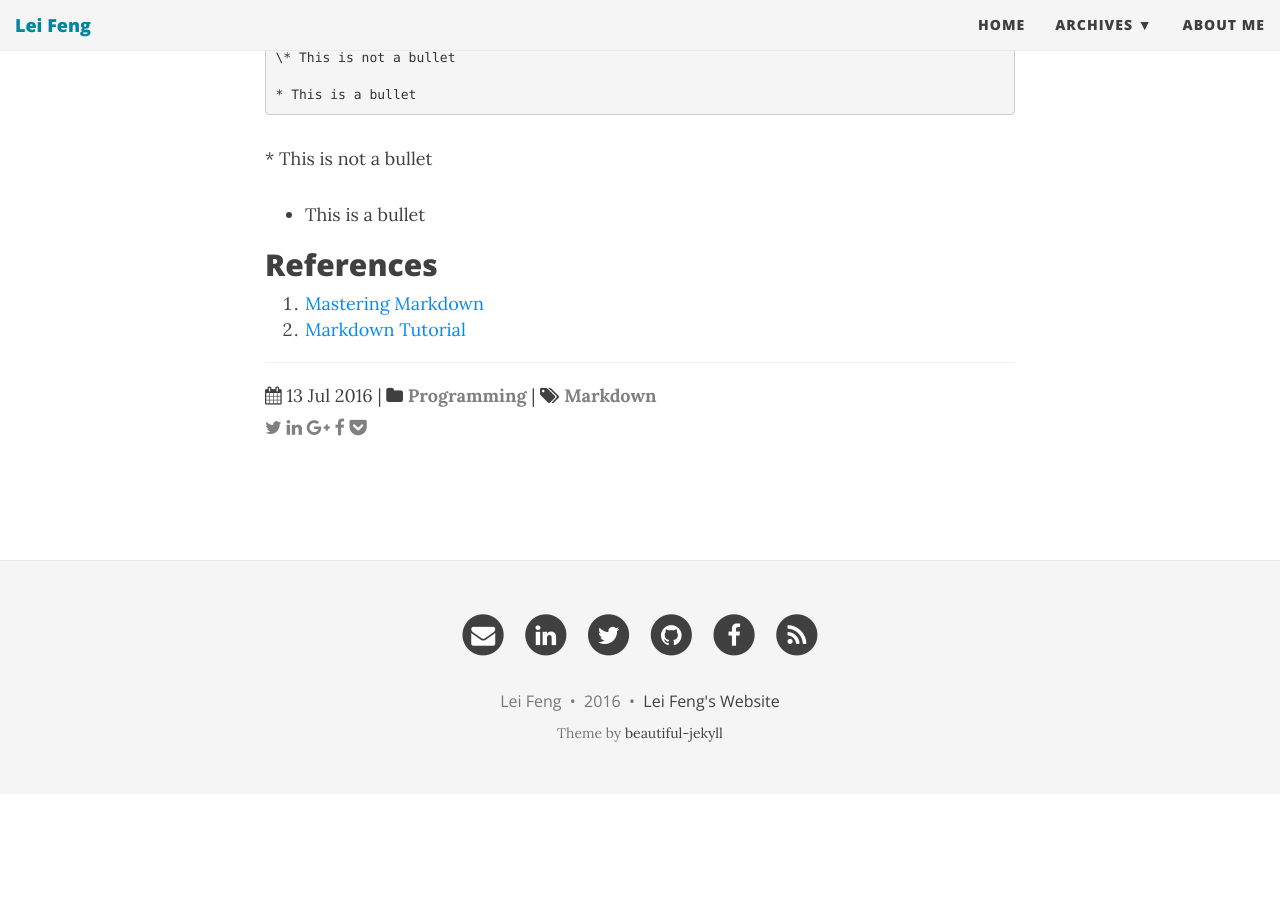
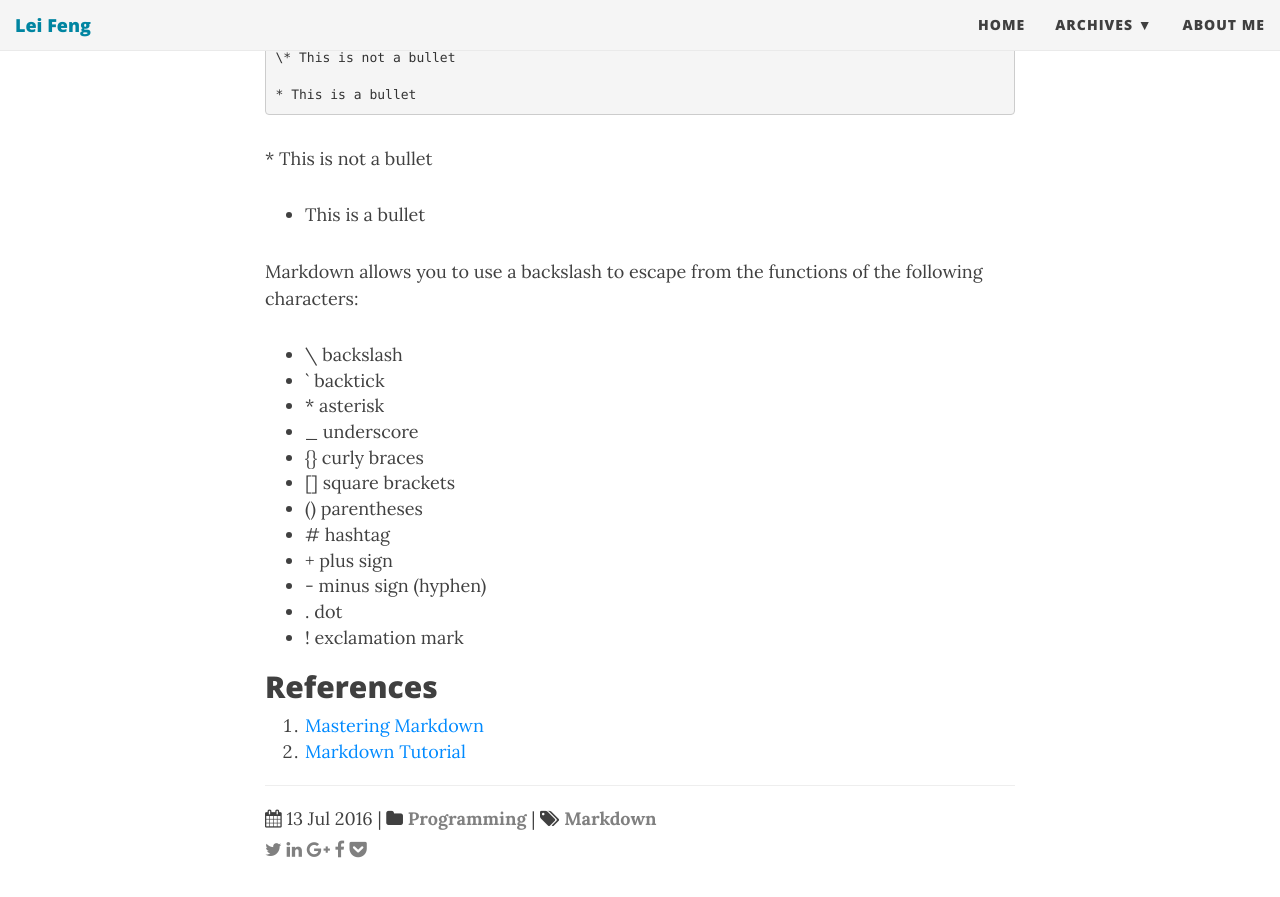
Before and after one commit to stonefl/stonefl.github.io, a Jekyll site: the page built from _posts/2015-02-20-a-quick-reference-of-markdown.md, in a window 1280 px wide and 900 px high, scrolled down 6648 px. Shown: the top 897 px of the window. Built offline with Jekyll 4.4.1, drawn with Linux system fonts in a browser that asks for light colours; nearby versions of some CDN libraries; comment, search, counter and statistics services are not loaded; before the commit the page ends 7442 px from its top, so only the background shows below that.

Commit message:
Updated 2015-02-20-a-quick-reference-of-markdown.md

```diff
--- a/_posts/2015-02-20-a-quick-reference-of-markdown.md
+++ b/_posts/2015-02-20-a-quick-reference-of-markdown.md
@@ -206,6 +206,22 @@ To show a literal character, like a `*`, that has a specific function in Markdow
 
 * This is a bullet
 
+Markdown allows you to use a backslash to escape from the functions of the following characters:
+* \   backslash
+* `   backtick
+* \*   asterisk
+* _   underscore
+* {}  curly braces
+* []  square brackets
+* ()  parentheses
+* \#   hashtag
+* \+   plus sign
+* \-   minus sign (hyphen)
+* .   dot
+* !   exclamation mark
+
+
+
 
 
 
```
